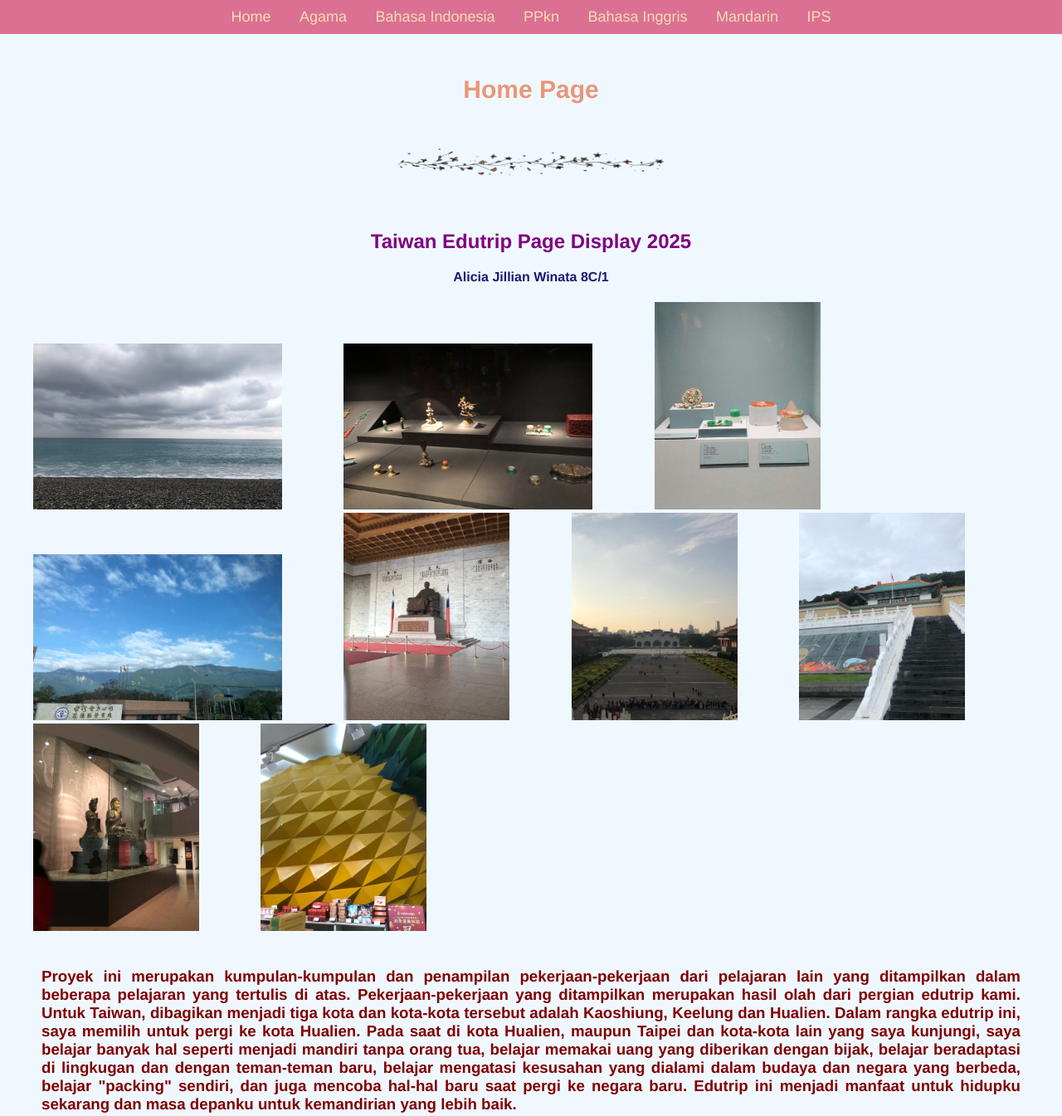
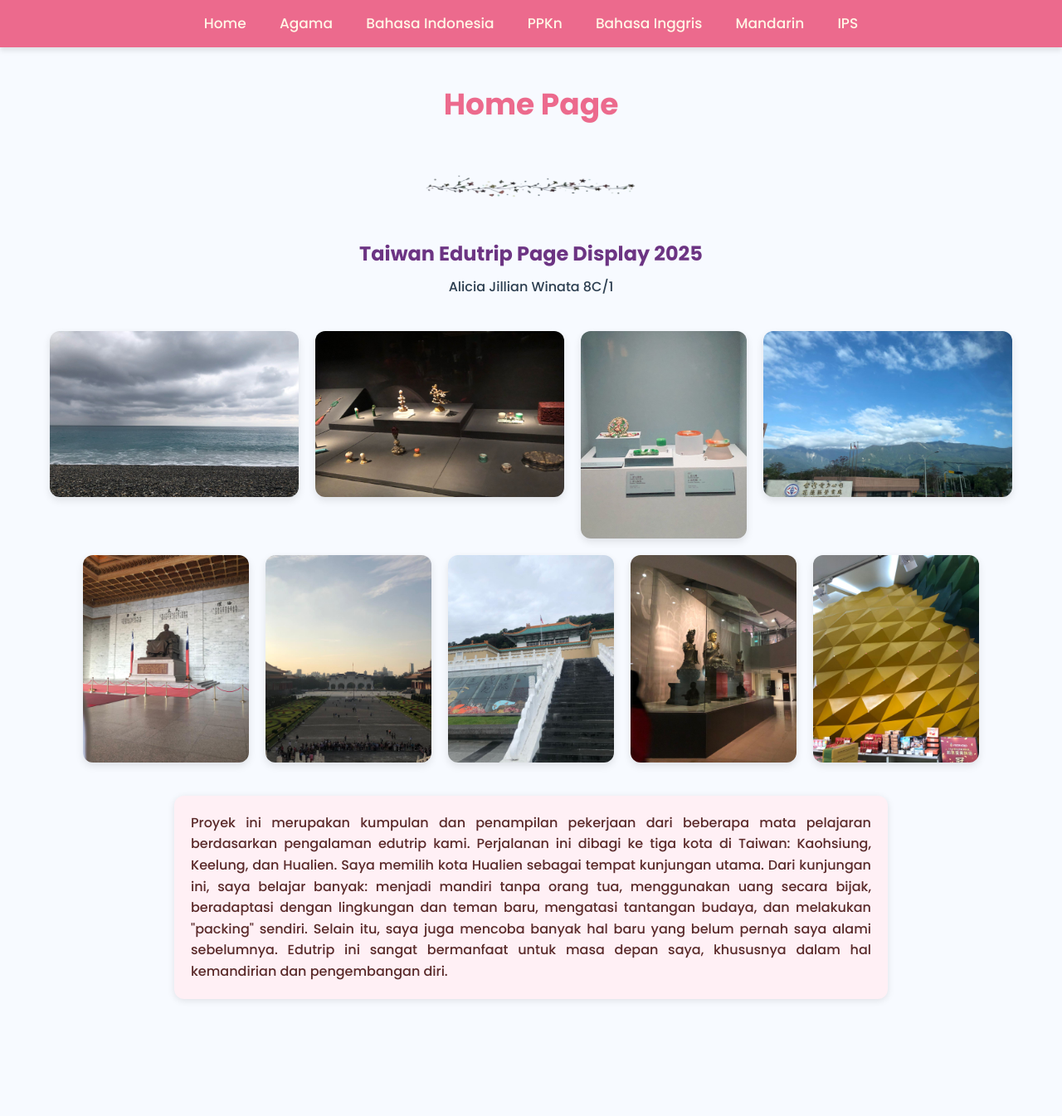
Before and after one commit to allyjw/edutrip-kelas-8c, a plain HTML site: page index.html in a window 1280 px wide. Shown: the whole page at 83% size. After the commit the page ends 1264 px from the top, so only its background shows below. Drawn offline with Linux system fonts and the light colour scheme.

Commit message:
edutrip-kelas-8c

```diff
--- a/index.html
+++ b/index.html
@@ -1,111 +1,151 @@
 <!DOCTYPE html>
 <html lang="en">
 <head>
-    <link href="https://fonts.googleapis.com/css2?family=Poppins&display=swap" rel="stylesheet">
-    <meta charset="UTF-8">
-    <meta name="viewport" content="width=device-width, initial-scale=1.0">
-    <title>Bar Navigasi</title>
+  <meta charset="UTF-8" />
+  <meta name="viewport" content="width=device-width, initial-scale=1.0"/>
+  <title>Taiwan Edutrip</title>
+  <link href="https://fonts.googleapis.com/css2?family=Poppins:wght@300;500;700&display=swap" rel="stylesheet" />
 
   <style>
-        body{
-            font-family: 'Franklin Gothic Medium', 'Segoe UI', Roboto, Oxygen, Ubuntu, Cantarell, 'Open Sans', 'Helvetica Neue', sans-serif;
+    * {
+      box-sizing: border-box;
       margin: 0;
-            padding:0;
-            background-color:aliceblue;
+      padding: 0;
+    }
+
+    html {
+      scroll-behavior: smooth;
+    }
+
+    body {
+      font-family: 'Poppins', sans-serif;
+      background-color: #f7faff;
+      color: #333;
+      line-height: 1.6;
     }
 
     header {
-            background-color:palevioletred;
-            padding: 10px 0;
+      background-color: #ec6a8d;
+      padding: 15px 0;
       text-align: center;
+      box-shadow: 0 4px 6px rgba(0,0,0,0.1);
     }
 
     header a {
-            color: wheat;
-            text-decoration: pink;
-            margin: 0 15px;
-            font-size: 18px;
-            transition: color 0.3s ease;
+      color: #fff7e6;
+      text-decoration: none;
+      margin: 0 18px;
+      font-size: 17px;
+      transition: 0.3s;
     }
 
     header a:hover {
-            color:rgb(103, 66, 18);
+      color: #331100;
     }
 
     h1 {
       text-align: center;
-            margin-top: 50px;
-            font-size: 30px;
-            color:darksalmon;
+      font-size: 36px;
+      margin-top: 40px;
+      color: #ec6a8d;
     }
+
     .center-img {
       display: block;
-  margin: 0 auto;
+      margin: 30px auto;
+      max-width: 300px;
+      height: auto;
     }
+
     h2 {
       text-align: center;
-            margin-left: 60px;
-            margin-right:60px;
-            margin-top:40px;
-            color:purple;
+      margin: 20px 10px 0;
+      color: #6c3483;
+      font-weight: 600;
     }
+
     h4 {
-            text-align:center;
-            margin-left:60px;
-            margin-right:60px;
-            margin-top:10px;
-            color:midnightblue;
+      text-align: center;
+      margin-top: 8px;
+      color: #2c3e50;
+      font-weight: 400;
     }
-        .homeimg{
-    margin-left: 40px;
-    margin-right:30px;
+
+    .gallery {
+      display: flex;
+      flex-wrap: wrap;
+      justify-content: center;
+      margin: 40px 20px;
+      gap: 20px;
     }
-        h3 {
-            text-align:justify;
-            margin-left: 50px;
-            margin-right:50px;
-            margin-top: 40px;
-            color:maroon;
+
+    .gallery img {
+      border-radius: 12px;
+      box-shadow: 0 4px 10px rgba(0,0,0,0.1);
+      transition: transform 0.3s ease, box-shadow 0.3s ease;
+    }
+
+    .gallery img:hover {
+      transform: scale(1.05);
+      box-shadow: 0 6px 15px rgba(0,0,0,0.2);
+    }
+
+    .description {
+      max-width: 900px;
+      margin: 30px auto 60px;
+      padding: 0 20px;
+    }
+
+    .description p {
+      text-align: justify;
+      font-size: 16px;
+      color: #5a2a2a;
+      background: #fff0f5;
+      padding: 20px;
+      border-radius: 12px;
+      box-shadow: 0 2px 8px rgba(0,0,0,0.1);
     }
   </style>
 </head>
 <body>
+
   <header>
     <a href="index.html">Home</a>
     <a href="agama.html">Agama</a>
     <a href="bahasaindonesia.html">Bahasa Indonesia</a>
-        <a href="ppkn.html">PPkn</a>
+    <a href="ppkn.html">PPKn</a>
     <a href="bahasainggris.html">Bahasa Inggris</a>
     <a href="mandarin.html">Mandarin</a>
     <a href="ips.html">IPS</a>
   </header>
 
   <h1>Home Page</h1>
-    <div class="image-container">
-        <img src="Screenshot_2025-04-06_180217-removebg-preview.png" alt="Centered Image" class="center-img">
-    </div>
+  <img src="Screenshot_2025-04-06_180217-removebg-preview.png" alt="Centered Image" class="center-img" />
+
   <h2>Taiwan Edutrip Page Display 2025</h2>
   <h4>Alicia Jillian Winata 8C/1</h4>
 
   <div class="gallery">
-    <img src="d2c54989-1a78-4ce3-ba80-af5032bf692e.jpeg" width="300" height="200" class="homeimg" alt="Photo 1">
-    <img src="d9058426-c3e4-4ee6-abfe-eac292495fa9.jpeg" width="300" height="200" class="homeimg" alt="Photo 2">
-    <img src="2854c9fc-4c56-471f-8e89-e38afa05b922.jpeg" width="200" height="250" class="homeimg" alt="Photo 3">
-    <img src="320e6d85-82ec-4acc-a23b-2c75a806005a.jpeg" width="300" height="200" class="homeimg" alt="Photo 4">
-    <img src="d128ae6c-3dfe-484f-a04d-21200150c645.jpeg" width="200" height="250" class="homeimg" alt="Photo 5">
-    <img src="a56b8e08-703a-409a-b849-5c4e973affaf.jpeg" width="200" height="250" class="homeimg" alt="Photo 6">
-    <img src="a15afec5-b075-4ddb-a752-28b370ec0afa.jpeg" width="200" height="250" class="homeimg" alt="Photo 7">
-    <img src="043d1f09-78b9-4dae-b693-7ef3a2b8bd58.jpeg" width="200" height="250" class="homeimg" alt="Photo 8">
-    <img src="a5d5f4d7-2fff-484c-ac21-fa4896955d5d.jpeg" width="200" height="250" class="homeimg" alt="Photo 9">
+    <img src="d2c54989-1a78-4ce3-ba80-af5032bf692e.jpeg" width="300" height="200" alt="Photo 1" />
+    <img src="d9058426-c3e4-4ee6-abfe-eac292495fa9.jpeg" width="300" height="200" alt="Photo 2" />
+    <img src="2854c9fc-4c56-471f-8e89-e38afa05b922.jpeg" width="200" height="250" alt="Photo 3" />
+    <img src="320e6d85-82ec-4acc-a23b-2c75a806005a.jpeg" width="300" height="200" alt="Photo 4" />
+    <img src="d128ae6c-3dfe-484f-a04d-21200150c645.jpeg" width="200" height="250" alt="Photo 5" />
+    <img src="a56b8e08-703a-409a-b849-5c4e973affaf.jpeg" width="200" height="250" alt="Photo 6" />
+    <img src="a15afec5-b075-4ddb-a752-28b370ec0afa.jpeg" width="200" height="250" alt="Photo 7" />
+    <img src="043d1f09-78b9-4dae-b693-7ef3a2b8bd58.jpeg" width="200" height="250" alt="Photo 8" />
+    <img src="a5d5f4d7-2fff-484c-ac21-fa4896955d5d.jpeg" width="200" height="250" alt="Photo 9" />
   </div>
 
-    <h3><p>Proyek ini merupakan kumpulan-kumpulan dan penampilan pekerjaan-pekerjaan dari pelajaran lain yang ditampilkan
-        dalam beberapa pelajaran yang tertulis di atas. Pekerjaan-pekerjaan yang ditampilkan merupakan hasil olah dari
-        pergian edutrip kami. Untuk Taiwan, dibagikan menjadi tiga kota dan kota-kota tersebut adalah Kaoshiung, Keelung dan Hualien.
-        Dalam rangka edutrip ini, saya memilih untuk pergi ke kota Hualien. Pada saat di kota Hualien, maupun Taipei dan kota-kota lain yang
-        saya kunjungi, saya belajar banyak hal seperti menjadi mandiri tanpa orang tua, belajar memakai uang yang diberikan dengan bijak,
-        belajar beradaptasi di lingkugan dan dengan teman-teman baru, belajar mengatasi kesusahan yang dialami dalam budaya dan negara
-        yang berbeda, belajar "packing" sendiri, dan juga mencoba hal-hal baru saat pergi ke negara baru. Edutrip ini menjadi manfaat
-        untuk hidupku sekarang dan masa depanku untuk kemandirian yang lebih baik.</p></h3>
+  <div class="description">
+    <p>
+      Proyek ini merupakan kumpulan dan penampilan pekerjaan dari beberapa mata pelajaran berdasarkan pengalaman edutrip kami.
+      Perjalanan ini dibagi ke tiga kota di Taiwan: Kaohsiung, Keelung, dan Hualien. Saya memilih kota Hualien sebagai tempat kunjungan utama.
+      Dari kunjungan ini, saya belajar banyak: menjadi mandiri tanpa orang tua, menggunakan uang secara bijak, beradaptasi dengan lingkungan dan teman baru,
+      mengatasi tantangan budaya, dan melakukan "packing" sendiri. Selain itu, saya juga mencoba banyak hal baru yang belum pernah saya alami sebelumnya.
+      Edutrip ini sangat bermanfaat untuk masa depan saya, khususnya dalam hal kemandirian dan pengembangan diri.
+    </p>
+  </div>
+
 </body>
 </html>
```
Also changed, not shown: agama.html (+68 -34 lines), bahasaindonesia.html (+63 -29 lines), bahasainggris.html (+41 -25 lines), ips.html (+41 -23 lines), mandarin.html (+40 -22 lines), ppkn.html (+63 -29 lines). Lines whose indentation alone changed are shown as unchanged.
